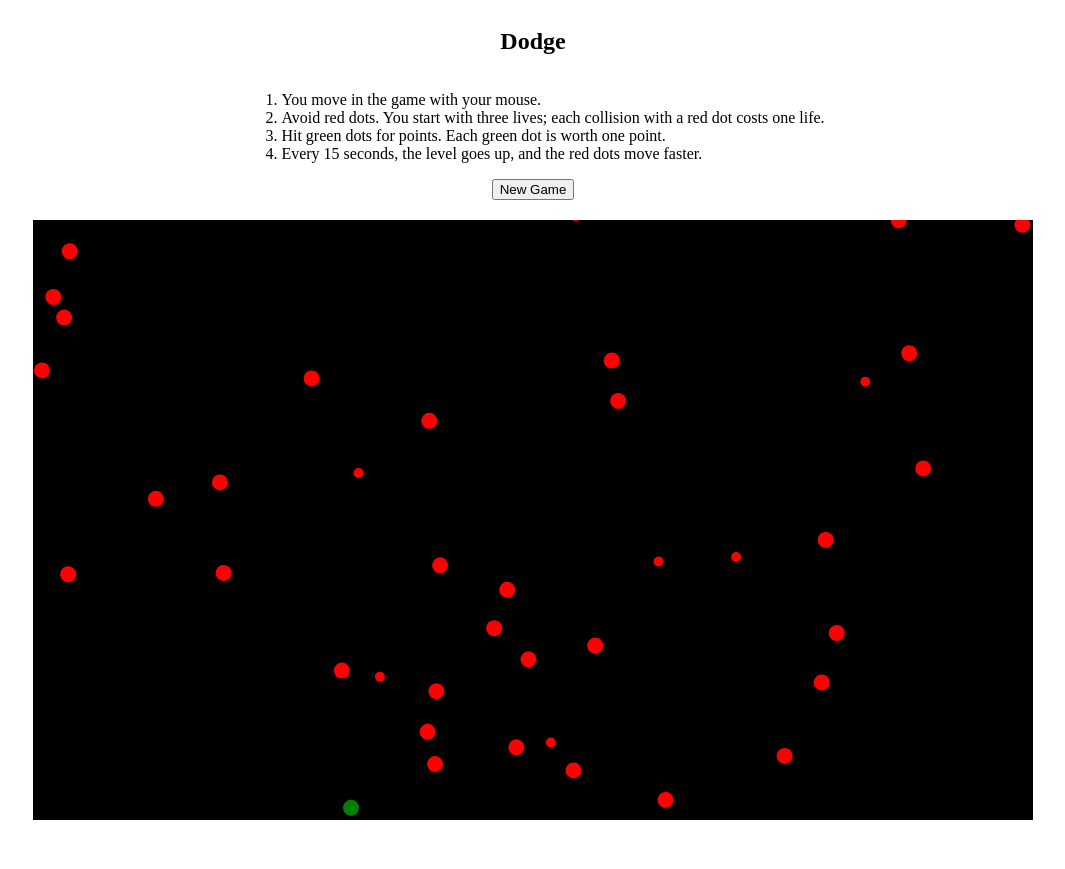
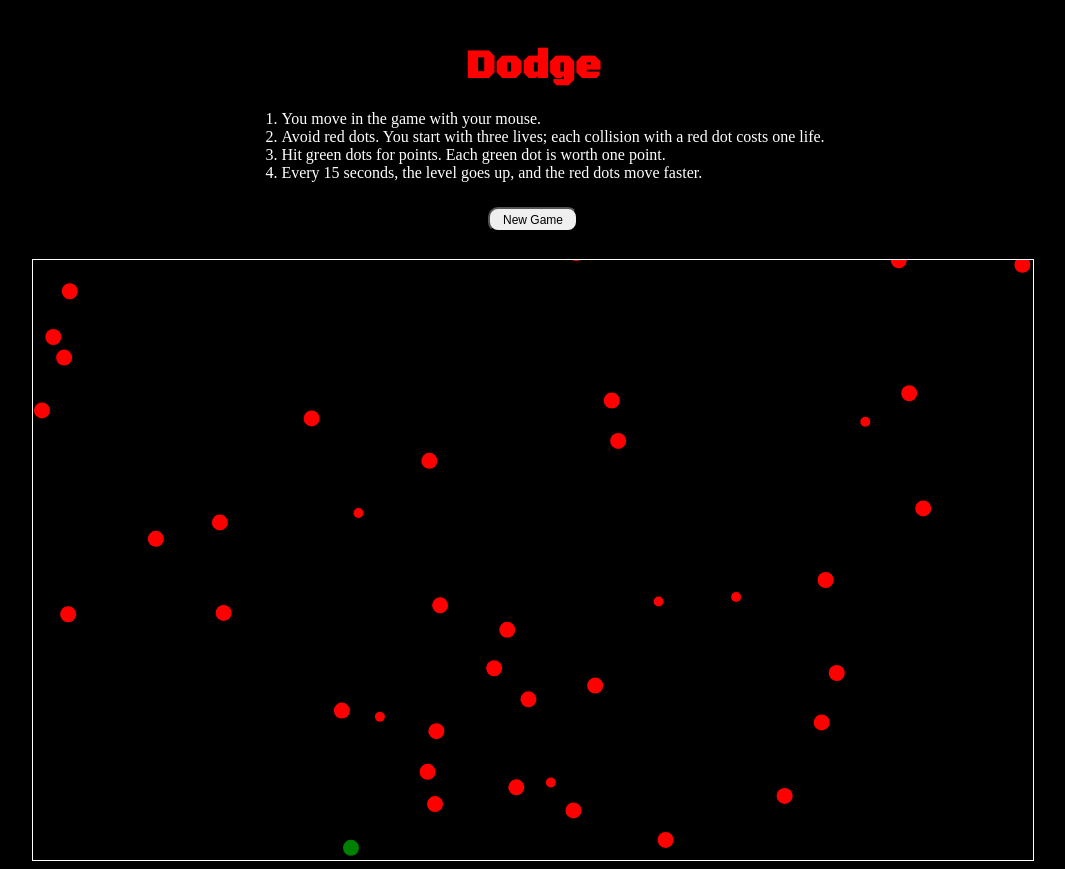
Before and after one commit to jtnshieh/Dodge, a plain HTML site: page index.html in a window 1280 px wide. Shown: the whole page, without its empty margins (107-1172 px from the left). Before the commit the page ends 828 px from the top, so only its background shows below. Drawn offline with Linux system fonts and the light colour scheme.

Commit message:
styled more

```diff
--- a/index.html
+++ b/index.html
@@ -2,6 +2,7 @@
   <head>
     <title>Dodge</title>
     <link rel="stylesheet" type="text/css" href="stylesheet.css" />
+    <link href="https://fonts.googleapis.com/css?family=Black+Ops+One" rel="stylesheet">
   </head>
 
   <body>
--- a/lib/asteroids.js
+++ b/lib/asteroids.js
@@ -23,9 +23,10 @@ document.addEventListener("DOMContentLoaded", function() {
     document.getElementById("timer").innerHTML = `Time: ${game.time}s`;
 
     const canvasPosition = game.getPosition(canvas);
+    var BB = canvas.getBoundingClientRect();
     canvas.addEventListener("mousemove", (e) => {
-      let mouseX = e.clientX - canvasPosition.x;
-      let mouseY = e.clientY - canvasPosition.y;
+      let mouseX = e.clientX - canvasPosition.x - BB.left;
+      let mouseY = e.clientY - canvasPosition.y - BB.top;
       game.ship.pos = [mouseX, mouseY];
     });
   };
--- a/stylesheet.css
+++ b/stylesheet.css
@@ -3,12 +3,40 @@ body {
   justify-content: center;
   flex-direction: column;
   align-items: center;
+  background-color: black;
+}
+
+body h2 {
+  color: red;
+  font-size: 40px;
+  margin-bottom: 3px;
+  font-family: 'Black Ops One', cursive;
+}
+
+#instructions-list {
+  color: white;
+  margin-bottom: 25px;
+}
+
+button:focus {outline:0;}
+
+#new-game-button {
+  width: 90px;
+  height: 25px;
+  font-size: 12px;
+  margin-bottom: 7px;
+  border-radius: 10px;
 }
 
 #game-info {
   display: flex;
+  color: white;
 }
 
 #game-info div {
   padding: 10px;
 }
+
+#canvas {
+  border: 1px solid white;
+}
```
Also changed, not shown: lib/game.js.
